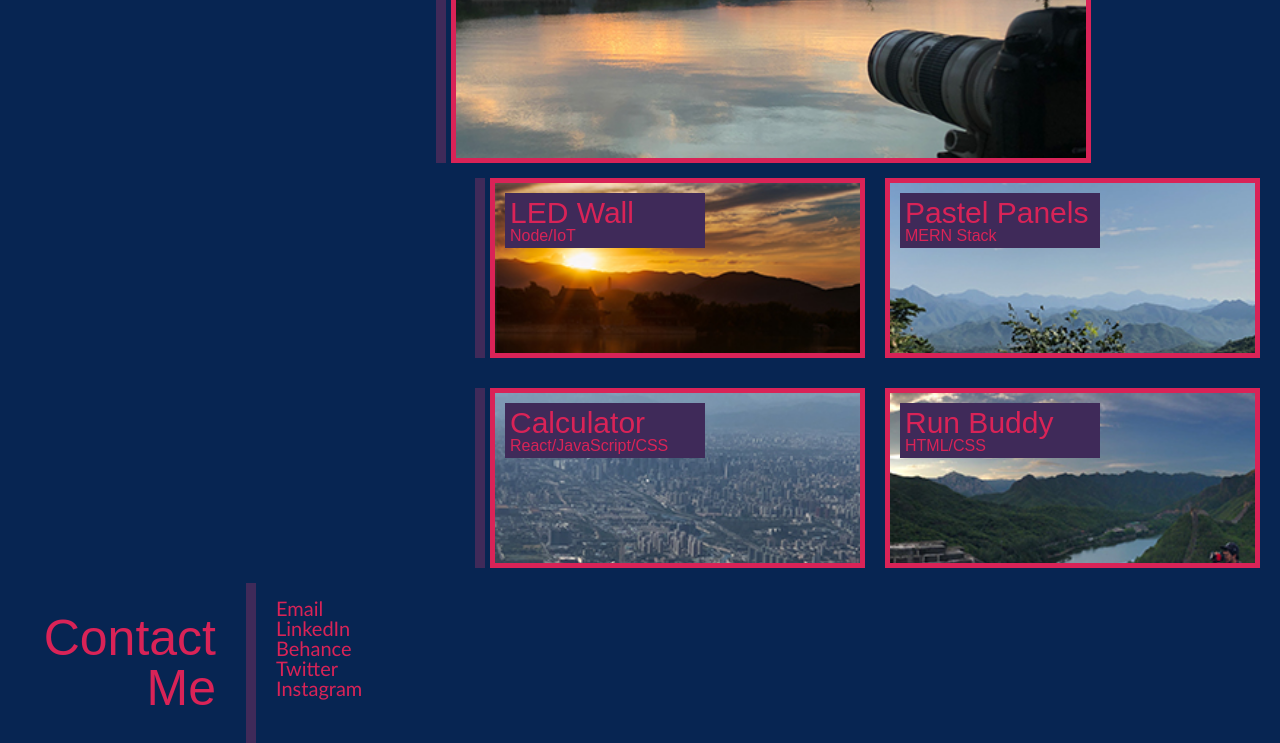
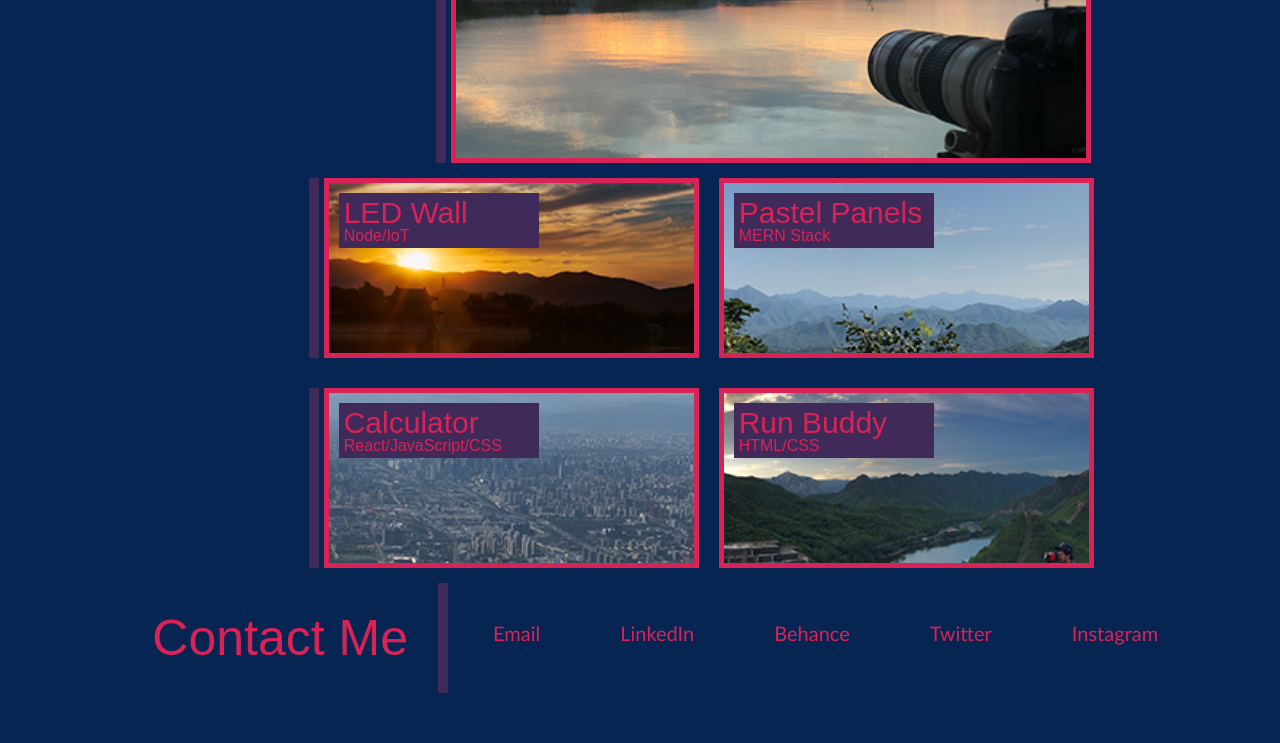
Before and after one commit to JJHPhoto/portfolio, a plain HTML site: page index.html in a window 1280 px wide. Shown: the part 617-1360 px from the top of the page. After the commit the page ends 1310 px from the top, so only its background shows below. Drawn offline with Linux system fonts and the light colour scheme.

Commit message:
Styled my footer and other sections to look close to how I wanted.

```diff
--- a/assets/css/style.css
+++ b/assets/css/style.css
@@ -108,10 +108,22 @@ a {
     display: flex;
 }
 
+.footer {
+    width: 35%;
+    padding: 30px;
+    margin-right: 5px;
+    display: flex;
+    justify-content: flex-end;
+    font-size: 50px;
+    text-align: end;
+    border-right: #3f2a59 10px solid;
+    color: #d92357;
+}
+
 .contact{
     font-family: 'Gill Sans', 'Gill Sans MT', Calibri, 'Trebuchet MS', sans-serif;
     font-size: 20px;
-    padding: 15px;
+    padding: 40px;
 }
 
 .phototitle {
@@ -133,16 +145,16 @@ a {
 
 .firstrow {
     padding: 15px;
-    margin-right: 5px;
+    margin-right: 98px;
     display: flex;
-    justify-content: flex-end;
+    justify-content: center;
 }
 
 .secondrow {
     padding: 15px;
-    margin-right: 5px;
+    margin-right: 98px;
     display: flex;
-    justify-content: flex-end;
+    justify-content: center;
 }
 
 /* Image styling */
--- a/index.html
+++ b/index.html
@@ -120,26 +120,13 @@
         </div>
 
     <div class="ContactMe">
-        <div class="sections">Contact Me</div>
-        <div class="contact">
-            <ul>
-                <li>
-                    <a href="mailto:phone@joshuajhaller.com">Email</a>
-                </li>
-                <li>
-                    <a href="https://www.linkedin.com/in/joshuajhaller/">LinkedIn</a>
-                </li>
-                <li>
-                    <a href="https://www.behance.net/joshuahaller">Behance</a>
-                </li>
-                <li>
-                    <a href="https://twitter.com/jpixtwit">Twitter</a>
-                </li>
-                <li>
-                    <a href="https://www.instagram.com/joshuajohnhaller/">Instagram</a>
-                </li>
-            </ul>
-        </div>
+        <div class="footer">Contact Me</div>
+        <div class="contact"><a href="mailto:phone@joshuajhaller.com">Email</a></div>
+        <div class="contact"><a href="https://www.linkedin.com/in/joshuajhaller/">LinkedIn</a></div>
+        <div class="contact"><a href="https://www.behance.net/joshuahaller">Behance</a></div>
+        <div class="contact"><a href="https://twitter.com/jpixtwit">Twitter</a></div>
+        <div class="contact"><a href="https://www.instagram.com/joshuajohnhaller/">Instagram</a></div>
+
     </div>
 
 </body>
```
